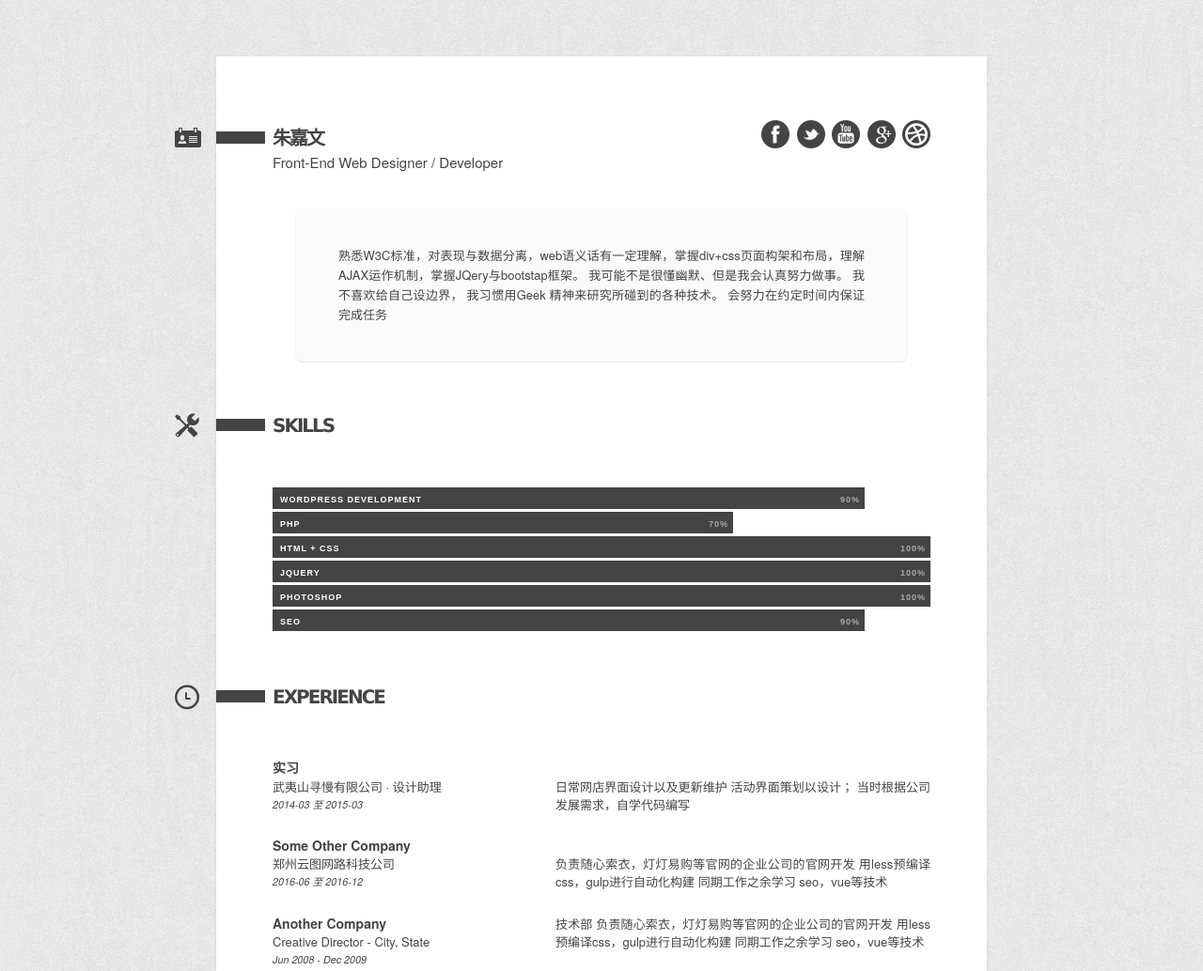
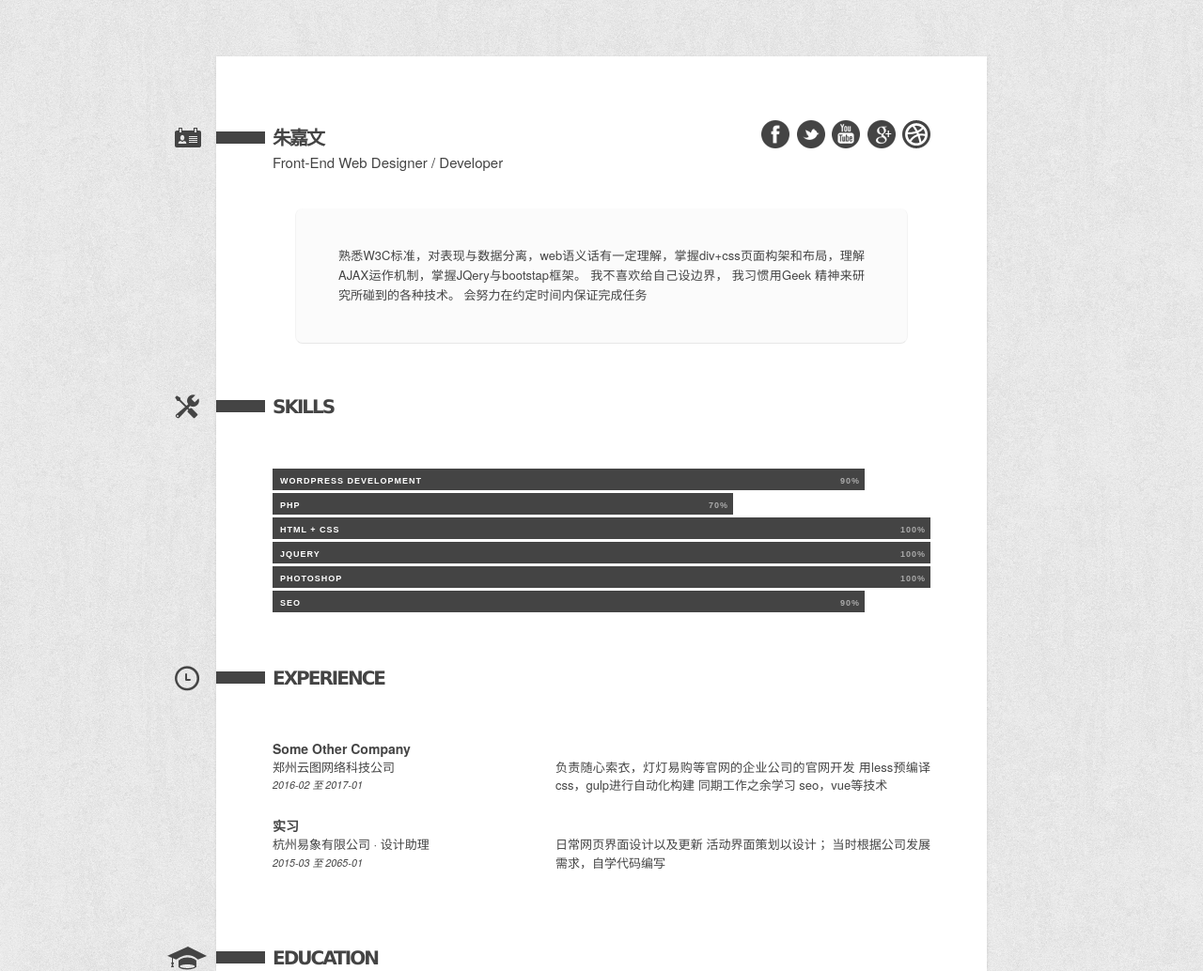
Before and after one commit to zoplle/zoplle.github.io, a plain HTML site: page index.html in a window 1280 px wide. Shown: the top 1034 px of the page at 94% size. Drawn offline with Linux system fonts and the light colour scheme.

Commit message:
。。
修改

```diff
--- a/index.html
+++ b/index.html
@@ -2,7 +2,7 @@
 <html>
 <head>
 <meta http-equiv="Content-Type" content="text/html; charset=UTF-8" />
-<title>web简历网站模板下载 - FREE THEMES & TEMPLATES</title>
+<title>个人空间</title>
 <meta name="viewport" content="initial-scale=1.0,width=device-width" />
 <link rel="stylesheet" href="css/style.css" type="text/css" media="screen" />
 <link rel="stylesheet" href="css/prettyPhoto.css" type="text/css" media="screen" />
@@ -35,7 +35,6 @@
 	<!--BIO PARAGRAPH-->
 	<p>
 		熟悉W3C标准，对表现与数据分离，web语义话有一定理解，掌握div+css页面构架和布局，理解AJAX运作机制，掌握JQery与bootstap框架。
-		我可能不是很懂幽默、但是我会认真努力做事。
 		我不喜欢给自己设边界， 我习惯用Geek 精神来研究所碰到的各种技术。
 		会努力在约定时间内保证完成任务
 		<!--////////////////////////////////////////////////////////////////////////////////////////-->
@@ -83,19 +82,9 @@
 <ul id="jobs">
 	<li>
 		<div class="details">
-			<h3>实习</h3>
-			<h4>武夷山寻慢有限公司 · 设计助理</h4>
-			<h5>2014-03 至 2015-03</h5>
-		</div>
-		<p><br>日常网店界面设计以及更新维护
-活动界面策划以设计；
-当时根据公司发展需求，自学代码编写</p>
-	</li>
-	<li>
-		<div class="details">
 			<h3>Some Other Company</h3>
-			<h4>郑州云图网路科技公司</h4>
-			<h5>2016-06 至 2016-12
+			<h4>郑州云图网络科技公司</h4>
+			<h5>2016-02 至 2017-01
 </h5>
 		</div>
 		<p><br>负责随心索衣，灯灯易购等官网的企业公司的官网开发
@@ -104,15 +93,15 @@
 	</li>
 	<li>
 		<div class="details">
-			<h3>Another Company</h3>
-			<h4>Creative Director - City, State</h4>
-			<h5>Jun 2008 - Dec 2009</h5>
+			<h3>实习</h3>
+			<h4>杭州易象有限公司 · 设计助理</h4>
+			<h5>2015-03 至 2065-01</h5>
 		</div>
-		<p>技术部
-			负责随心索衣，灯灯易购等官网的企业公司的官网开发
-			用less预编译css，gulp进行自动化构建
-			同期工作之余学习 seo，vue等技术</p>
+		<p><br>日常网页界面设计以及更新
+活动界面策划以设计；
+当时根据公司发展需求，自学代码编写</p>
 	</li>
+
 </ul><!--end jobs-->
 
 <!--EDUCATION TITLE-->
@@ -284,8 +273,6 @@
 </div><!--end wrapper-->
 
 <!--COPYRIGHT-->
-<div id="copyright">&copy; 2012 - Designed and developed by THE MOLITOR. More Templates <a href="http://www.cssmoban.com/" target="_blank" title="模板之家">模板之家</a> - Collect from <a href="http://www.cssmoban.com/" title="网页模板" target="_blank">网页模板</a></div>
-
 <!--SCRIPTS-->
 <script src="js/jquery.js"></script>
 <script src="js/prettyPhoto.js"></script>
```
